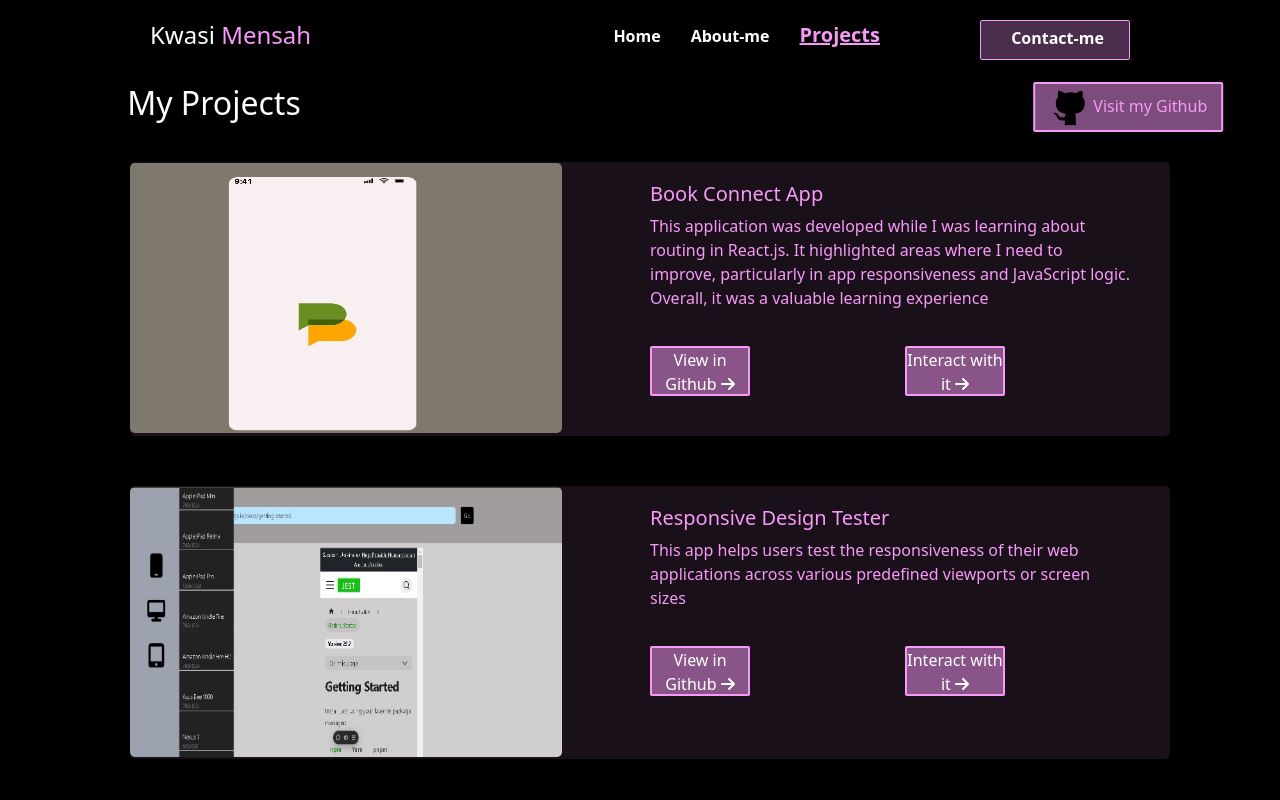
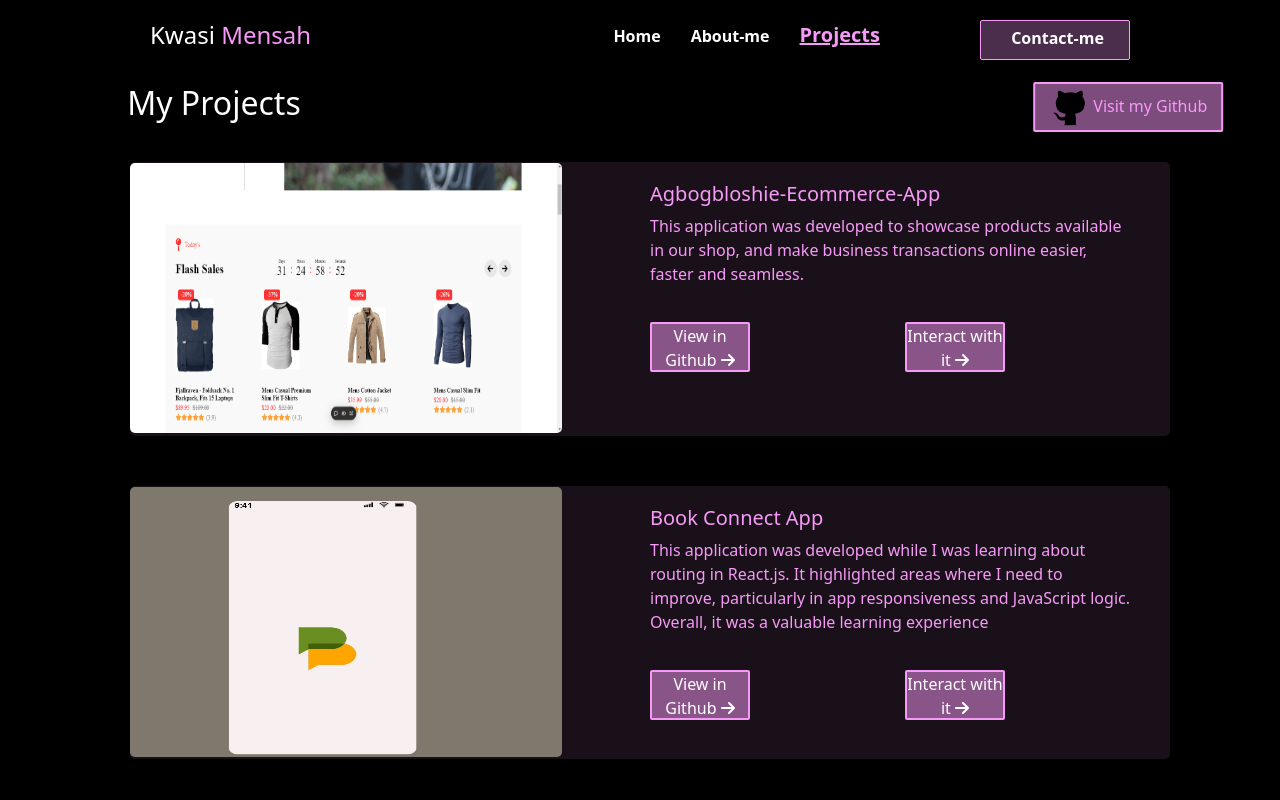
Before and after one commit to dkmakyer/portfolio-website, a React (Vite) app in the folder portfolio-website/: page /projects in a window 1280 px wide. Shown: the top 800 px of the page. Built offline with nearby package versions, Linux system fonts and the light colour scheme.

Commit message:
updated Portfolio.jsx
added an ecommerce-website project

```diff
--- a/portfolio-website/src/components/images.js
+++ b/portfolio-website/src/components/images.js
@@ -18,10 +18,10 @@ import socialApp from "../assets/social-networking-app-pic.jpg";
 import tenziesApp from "../assets/tenzies-game-app-pic.jpg";
 import redirect from "../assets/redirect-pic.png";
 import responsiveApp from "../assets/responsive-design-tester.jpg";
-
+import ecommerceApp from "../assets/ecommerce-website-pic.png";
 
 const images = {
-    html, css, js, react, bootstrap, git, aws, tailwindcss, svelte, myPic, github, bash, sql, craftlab, amalitech, memeApp, socialApp, tenziesApp, redirect, responsiveApp
+    html, css, js, react, bootstrap, git, aws, tailwindcss, svelte, myPic, github, bash, sql, craftlab, amalitech, memeApp, socialApp, tenziesApp, redirect, responsiveApp, ecommerceApp
 };
 
 export default images;
--- a/portfolio-website/src/components/project-card/ProjectCard.jsx
+++ b/portfolio-website/src/components/project-card/ProjectCard.jsx
@@ -33,6 +33,12 @@ const ProjectCard = (props) => {
             case "responsive-design-tester-vercel" :
                 projectUrl = "https://responsive-design-tester-react.vercel.app/";
                 break;
+            case "ecommerce-github" :
+                projectUrl = "https://github.com/dkmakyer/ecommerce-website";
+                break;
+            case "ecommerce-vercel" :
+                projectUrl = "https://ecommerce-website-silk-alpha.vercel.app/";
+                break;
             default:
                 return;
         }
--- a/portfolio-website/src/pages/portfolio/Portfolio.jsx
+++ b/portfolio-website/src/pages/portfolio/Portfolio.jsx
@@ -4,12 +4,13 @@ import images from '../../components/images'
 import ProjectCard from '../../components/project-card/ProjectCard'
 
 const Portfolio = () => {
-    const {github, memeApp, socialApp, tenziesApp, responsiveApp} = images;
+    const {github, memeApp, socialApp, tenziesApp, responsiveApp, ecommerceApp} = images;
     const projects = [
-        {key:"1z", name:"Book Connect App",id: "Book-Connect-App", details:"This application was developed while I was learning about routing in React.js. It highlighted areas where I need to improve, particularly in app responsiveness and JavaScript logic. Overall, it was a valuable learning experience", image:socialApp, github: "book-connect-github", vercel: "book-connect-vercel"},
-        {key:"2z", name: "Responsive Design Tester", id: "Responsive-Design-Tester", details:"This app helps users test the responsiveness of their web applications across various predefined viewports or screen sizes", image: responsiveApp, github: "responsive-design-tester-github", vercel: "responsive-design-tester-vercel" },
-        {key:"3z", name:"Tenzies Game App",id: "Tenzies-Game-App", details:"This app was built while I was learning the fundamentals of React.js and how they differ from vanilla JavaScript, as outlined in the React documentation.", image:tenziesApp, github: "tenzies-github", vercel: "tenzies-vercel"},
-        {key:"4z", name:"Meme Generator App",id: "Meme-Generator-App", details:"This app was developed as part of my effort to understand working with APIs, and to explore the differences between the Fetch API and the Axios library. Check it out!", image:memeApp, github: "meme-app-github", vercel: "meme-app-vercel"},
+        {key:"1z", name:"Agbogbloshie-Ecommerce-App",id: "Agbogbloshie-Ecommerce-App", details:"This application was developed to showcase products available in our shop, and make business transactions online easier, faster and seamless.", image:ecommerceApp, github: "ecommerce-github", vercel: "ecommerce-vercel"},
+        {key:"2z", name:"Book Connect App",id: "Book-Connect-App", details:"This application was developed while I was learning about routing in React.js. It highlighted areas where I need to improve, particularly in app responsiveness and JavaScript logic. Overall, it was a valuable learning experience", image:socialApp, github: "book-connect-github", vercel: "book-connect-vercel"},
+        {key:"3z", name: "Responsive Design Tester", id: "Responsive-Design-Tester", details:"This app helps users test the responsiveness of their web applications across various predefined viewports or screen sizes", image: responsiveApp, github: "responsive-design-tester-github", vercel: "responsive-design-tester-vercel" },
+        {key:"4z", name:"Tenzies Game App",id: "Tenzies-Game-App", details:"This app was built while I was learning the fundamentals of React.js and how they differ from vanilla JavaScript, as outlined in the React documentation.", image:tenziesApp, github: "tenzies-github", vercel: "tenzies-vercel"},
+        {key:"5z", name:"Meme Generator App",id: "Meme-Generator-App", details:"This app was developed as part of my effort to understand working with APIs, and to explore the differences between the Fetch API and the Axios library. Check it out!", image:memeApp, github: "meme-app-github", vercel: "meme-app-vercel"},
     ];
     function openGitHub(){
         window.open("https://github.com/dkmakyer", "_blank");
```
Also changed, not shown: portfolio-website/src/assets/ecommerce-website-pic.png (added).
